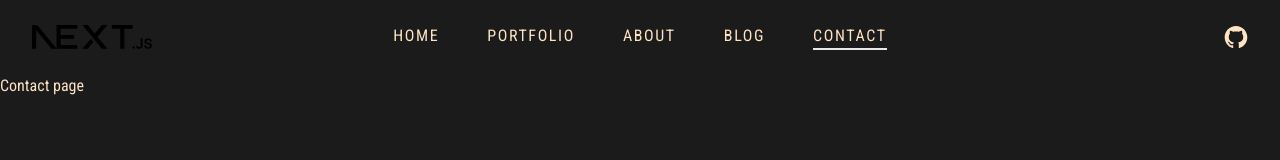
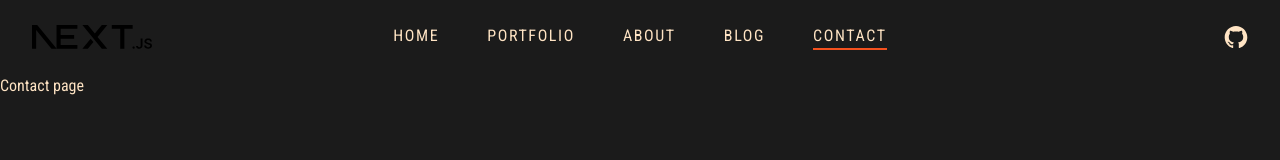
Before and after one commit to leonxx-dev/personal-site, a Next.js app: page /contact in a window 1280 px wide. Shown: the top 160 px of the page. Built offline with nearby package versions, Linux system fonts and the light colour scheme.

Commit message:
Update navigation with latest colors

```diff
--- a/src/app/components/Navbar.tsx
+++ b/src/app/components/Navbar.tsx
@@ -5,7 +5,6 @@ import Link from "next/link";
 import { usePathname } from "next/navigation";
 import { useState } from "react";
 import { BurgerIcon, CloseIcon, GitHubIcon } from "./icons";
-import Gradient from "./fancy/GradientFancy";
 import { robotoCondense } from "../fonts";
 
 export default function Navbar () {
@@ -60,7 +59,7 @@ export default function Navbar () {
         <div className="hidden lg:flex lg:gap-x-12">
           {navLinks.map((link) => {
             const isActive = pathname === link.href
-            return <Link href={link.href} key={link.name} className={`uppercase tracking-widest hover:border-b-2 ${robotoCondense.className} ${isActive ? "border-b-2" : ""}`}>{link.name}</Link>
+            return <Link href={link.href} key={link.name} className={`uppercase tracking-widest hover:border-b-2 hover:border-primary ${robotoCondense.className} ${isActive ? "border-b-2 border-primary" : ""}`}>{link.name}</Link>
           })}
         </div>
         <div className="hidden lg:flex lg:flex-1 lg:justify-end">
@@ -73,8 +72,7 @@ export default function Navbar () {
       {open && <div className="lg:hidden" role="dialog" aria-modal="true">
         {/* <!-- Background backdrop, show/hide based on slide-over state. --> */}
         <div className="fixed inset-0 z-10"></div>
-        <div className="fixed inset-y-0 right-0 z-10 w-full overflow-y-auto bg-black px-6 py-6 sm:max-w-sm sm:ring-1 sm:ring-gray-900/10">
-          <Gradient />
+        <div className="fixed inset-y-0 right-0 z-10 w-full overflow-y-auto bg-background px-6 py-6 sm:max-w-sm sm:ring-1 sm:ring-gray-900/10">
           <div className="flex items-center justify-between">
             <Link href="#" className="-m-1.5 p-1.5">
               <span className="sr-only">Your Company</span>
@@ -97,7 +95,7 @@ export default function Navbar () {
               <div className="space-y-2 py-6">
                 {navLinks.map((link) => {
                   const isActive = pathname === link.href
-                  return <Link href={link.href} key={link.name} className={`-mx-3 block px-3 py-2 uppercase tracking-widest hover:border-l-2 ${isActive ? "border-l-2" : ""}`}>{link.name}</Link>
+                  return <Link href={link.href} key={link.name} className={`-mx-3 block px-3 py-2 uppercase tracking-widest hover:border-l-2 hover:border-primary ${isActive ? "border-l-2 border-primary" : ""}`}>{link.name}</Link>
                 })}
               </div>
               <div className="py-6">
```
